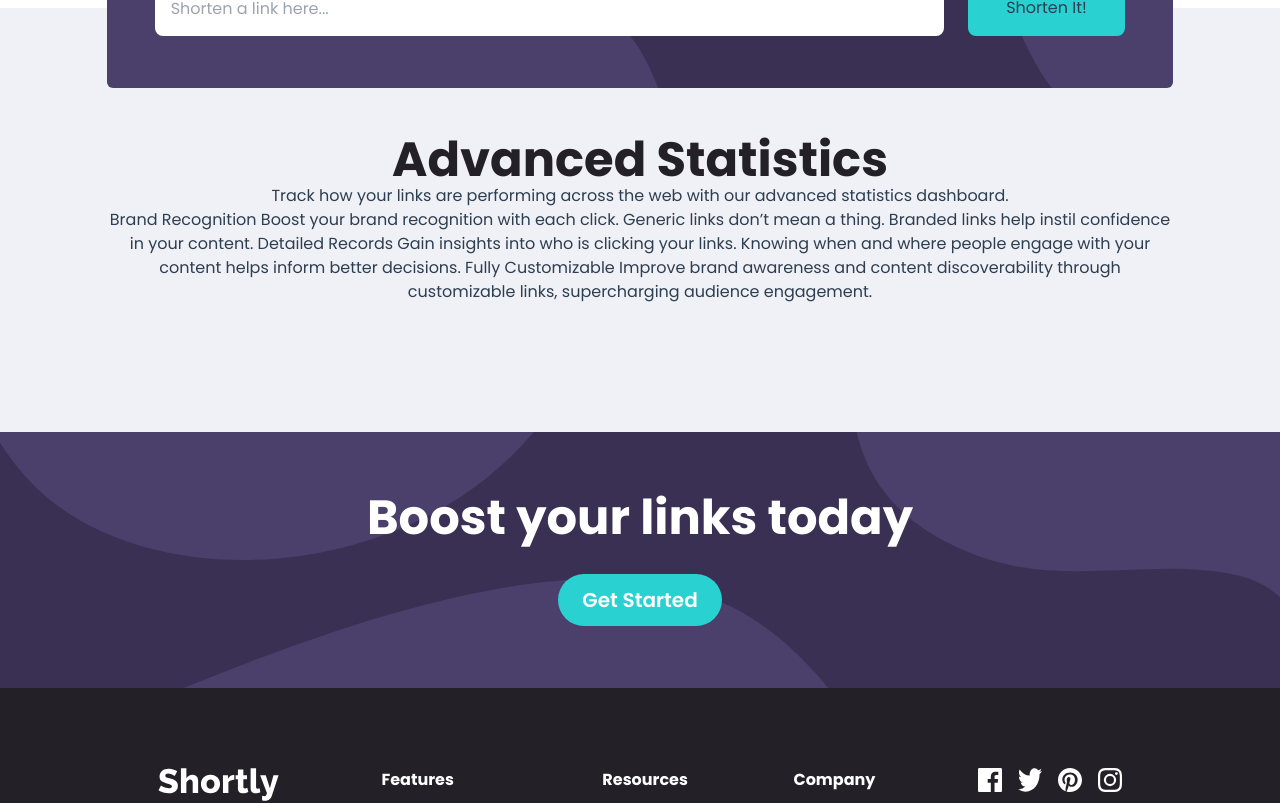
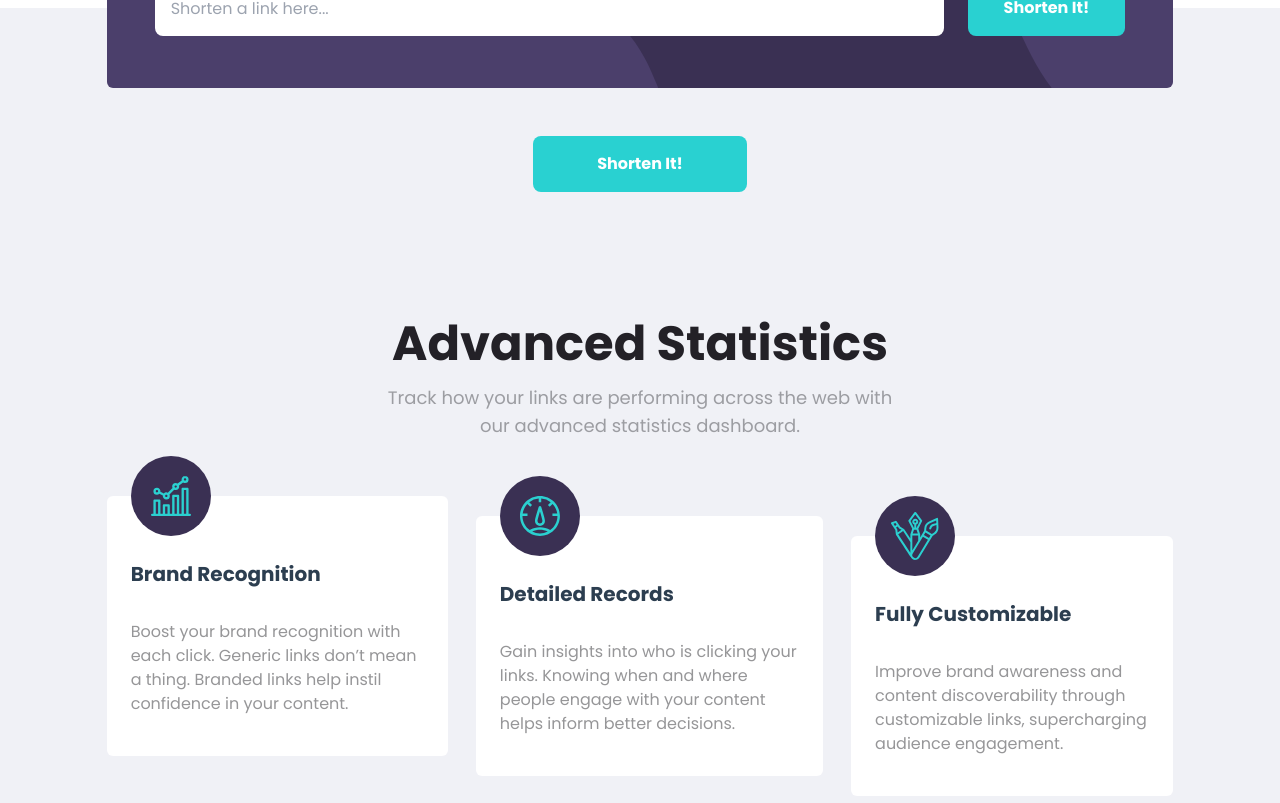
Before and after one commit to the-bipu/url-shortening-vue, a Vue app: page / in a window 1280 px wide. Shown: the part 860-1663 px from the top of the page. Built offline with nearby package versions, Linux system fonts and the light colour scheme.

Commit message:
update homepage

```diff
--- a/public/index.html
+++ b/public/index.html
@@ -7,9 +7,9 @@
     <!-- displays site properly based on user's device -->
     <link
       rel="icon"
-      type="image/png"
+      type="image/ico"
       sizes="32x32"
-      href="../src/assets/images/favicon-32x32.png"
+      href="./favicon.ico"
     />
     <title>Frontend Mentor | Shortly URL shortening API Challenge</title>
   </head>
--- a/src/components/HomePage.vue
+++ b/src/components/HomePage.vue
@@ -37,33 +37,66 @@
 
       <div class="w-10/12 flex flex-row items-center justify-center absolute -top-20">
         <div class="inputSection w-full px-12 min-h-40 rounded-md flex flex-row gap-6 items-center justify-center">
-          <input type="text" placeholder="Shorten a link here..."
+          <input type="text" v-model="requestedUrl" placeholder="Shorten a link here..."
             class="h-14 w-10/12 rounded-lg bg-white indent-4 outline-none">
-          <button class="w-2/12 bg-[#29D1D1] rounded-lg min-h-14">Shorten It!</button>
+          <button class="w-2/12 bg-[#29D1D1] rounded-lg min-h-14 font-bold text-white" @click="shortenUrl">Shorten
+            It!</button>
+        </div>
+      </div>
+      <button class="w-2/12 bg-[#29D1D1] rounded-lg min-h-14 font-bold text-white" @click="getData">Shorten
+        It!</button>
+
+      <div class='h-16 w-10/12 flex items-center justify-between pl-8 pr-4 bg-white rounded' v-if="apiResult">
+        <div class="md:w-8/12 w-full flex items-start font-semibold text-xl">
+          <a href="requestedUrl" target="_blank">{{ requestedUrl }}</a>
+        </div>
+        <div class="flex flex-row items-center justify-between md:w-4/12 w-full">
+          <div class="text-[#29D1D1] font-semibold text-xl">
+            <a href="apiResult.result_url" target="_blank">{{ apiResult.result_url }}</a>
+          </div>
+          <button class="font-semibold py-2 bg-[#29D1D1] text-white rounded px-6" v-if="!isCopied">Copy</button>
+          <button class="font-semibold py-2 bg-[#29D1D1] text-white rounded px-6" v-if="isCopied">Copied</button>
         </div>
       </div>
 
-      <div class="w-10/12 flex flex-col">
+      <div class="w-10/12 flex flex-col mt-32 items-center justify-center">
         <p class="text-5xl font-bold text-[#232127]">Advanced Statistics</p>
-        <p>
+        <p class="text-lg md:w-6/12 w-full my-4 text-[#9C9DA2]">
           Track how your links are performing across the web with our
           advanced statistics dashboard.
         </p>
 
-        Brand Recognition
+        <div class="flex flex-row gap-7 justify-between items-center text-left">
 
-        Boost your brand recognition with each click. Generic links don’t
-        mean a thing. Branded links help instil confidence in your content.
+          <div class="bg-white min-w-80 p-6 pt-16 pb-10 rounded-md relative">
+            <div class="w-20 h-20 rounded-full bg-[#3A3053] flex items-center justify-center absolute -top-10">
+              <img src="../assets/images/icon-brand-recognition.svg" alt="">
+            </div>
+            <div class="mb-8 text-xl font-bold">Brand Recognition</div>
+            <div class="text-[#969698]">Boost your brand recognition with each click. Generic links don’t
+              mean a thing. Branded links help instil confidence in your content.</div>
+          </div>
 
-        Detailed Records
+          <div class="bg-white min-w-80 p-6 pt-16 pb-10 mt-10 rounded-md relative">
+            <div class="w-20 h-20 rounded-full bg-[#3A3053] flex items-center justify-center absolute -top-10">
+              <img src="../assets/images/icon-detailed-records.svg" alt="">
+            </div>
+            <div class="mb-8 text-xl font-bold">Detailed Records</div>
+            <div class="text-[#969698]">Gain insights into who is clicking your links. Knowing when and where
+              people engage with your content helps inform better decisions.</div>
+          </div>
 
-        Gain insights into who is clicking your links. Knowing when and where
-        people engage with your content helps inform better decisions.
+          <div class="bg-white min-w-80 p-6 pt-16 pb-10 mt-20 rounded-md relative">
+            <div class="w-20 h-20 rounded-full bg-[#3A3053] flex items-center justify-center absolute -top-10">
+              <img src="../assets/images/icon-fully-customizable.svg" alt="">
+            </div>
+            <div class="mb-8 text-xl font-bold">Fully Customizable</div>
+            <div class="text-[#969698]">Improve brand awareness and content discoverability through customizable
+              links, supercharging audience engagement.</div>
+          </div>
 
-        Fully Customizable
+        </div>
 
-        Improve brand awareness and content discoverability through customizable
-        links, supercharging audience engagement.
       </div>
     </div>
 
@@ -121,8 +154,46 @@ export default {
   name: 'HomePage',
   props: {
     msg: String
-  }
-}
+  },
+  data() {
+    return {
+      isCopied: false,
+      requestedUrl: '',
+      apiResult: null,
+    };
+  },
+  methods: {
+    async shortenUrl() {
+      if (!this.requestedUrl) {
+        alert('Please enter a URL.');
+        return;
+      }
+      const API_KEY = process.env.API_KEY;
+
+      try {
+        const response = await fetch(
+          `https://tinyurl.com/api-create.php?url=${this.requestedUrl}&api_key=${API_KEY}`
+        );
+
+        if (response.ok) {
+          const shortenedUrl = await response.text();
+          console.log('Shortened URL:', shortenedUrl);
+
+          this.apiResult = shortenedUrl;
+        } else {
+          throw new Error('Failed to shorten URL');
+        }
+
+      } catch (error) {
+        console.error('Error shortening URL', error);
+      }
+    },
+    copyResult() {
+      navigator.clipboard.writeText(this.apiResult.result_url);
+      this.isCopied = true;
+    },
+  },
+};
 </script>
 
 <!-- Add "scoped" attribute to limit CSS to this component only -->
```
